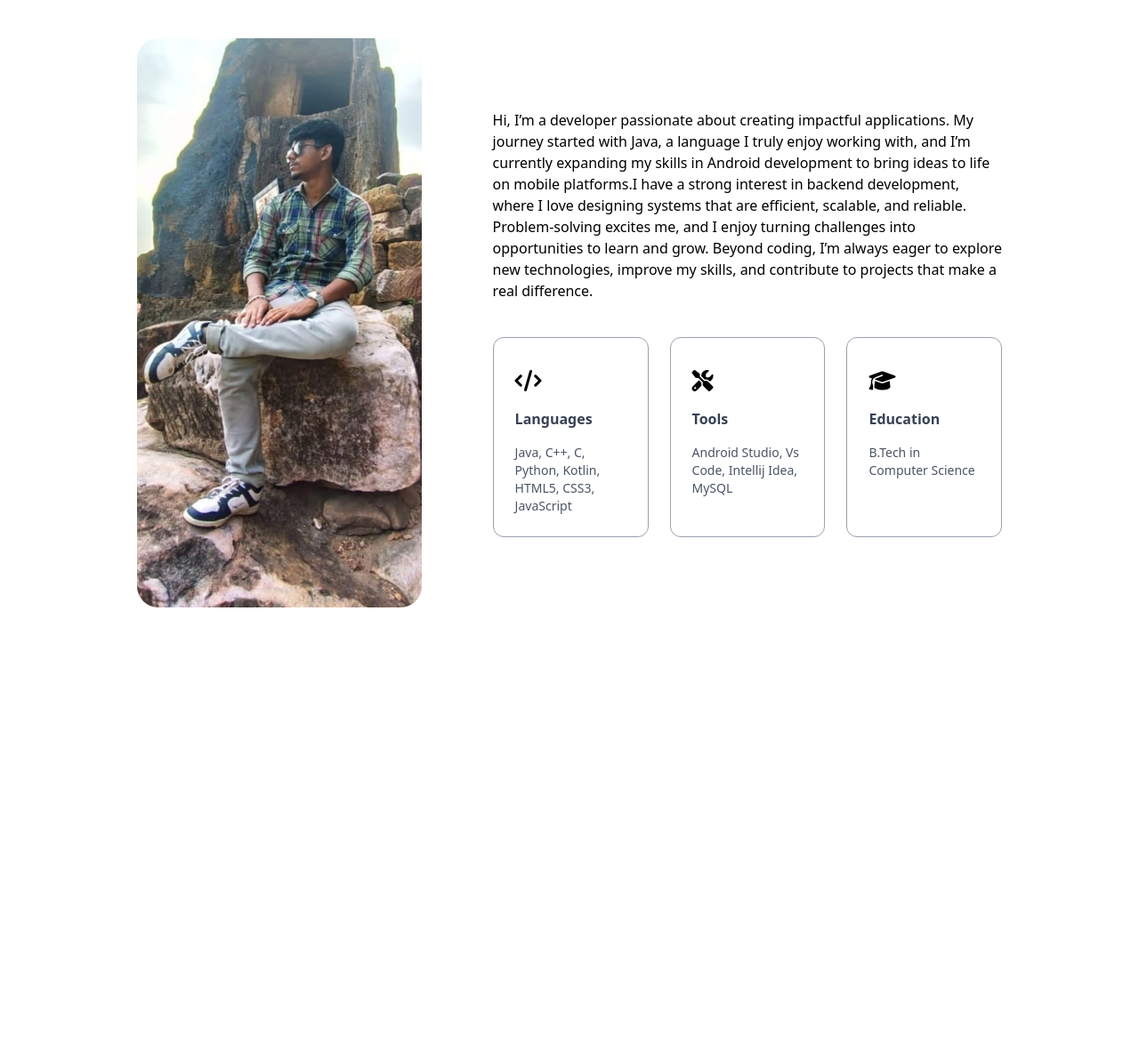
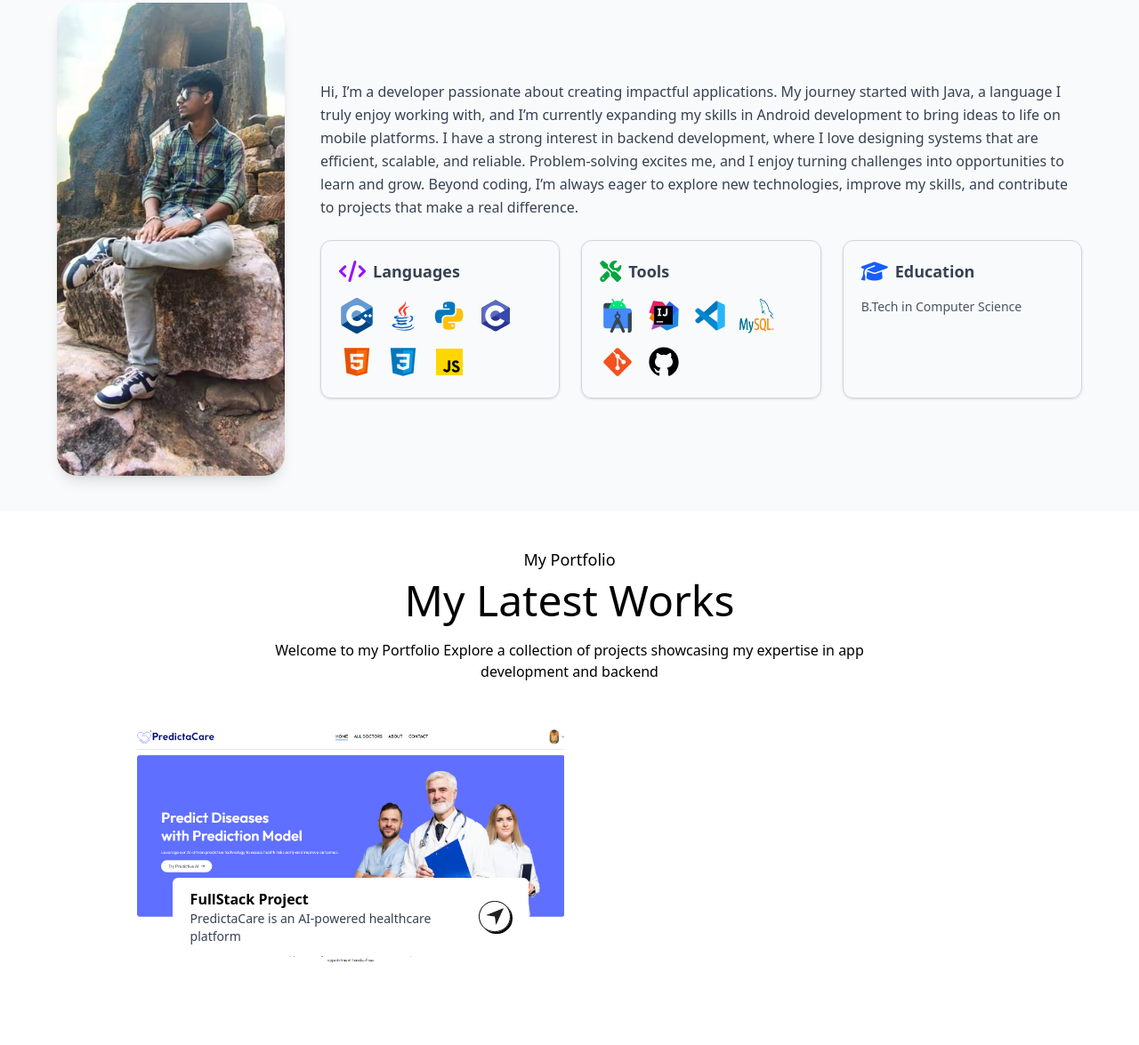
Before and after one commit to ErenYeager2004/Portfolio, a plain HTML site: page index.html in a window 1280 px wide. Shown: the part 961-2136 px from the top of the page at 89% size. Before the commit the page ends 1764 px from the top, so only its background shows below. Drawn offline with nearby package versions, Linux system fonts and the light colour scheme.

Commit message:
updating about me section and added project section

```diff
--- a/index.html
+++ b/index.html
@@ -1,5 +1,5 @@
 <!DOCTYPE html>
-<html lang="en">
+<html lang="en" class="scroll-smooth">
 
 <head>
   <meta charset="UTF-8">
@@ -70,43 +70,101 @@
   </div>
 
   <!-----------------------------About me--------------------------------------------->
-  <div id="about" class="w-full px-[12%] py-10">
-    <h4 class="text-center mb-2 text-lg">Introduction </h4>
-    <h2 class="text-center text-5xl">About me</h2>
+  <div id="about" class="w-full px-6 sm:px-12 lg:px-16 py-10 bg-gray-50 scroll-mt-20">
+    <h4 class="text-center text-lg mb-2 text-gray-600">Introduction</h4>
+    <h2 class="text-center text-4xl sm:text-5xl font-bold mb-10 text-gray-800">About Me</h2>
 
-    <div class="flex w-full flex-col lg:flex-row items-center gap-20 my-20">
-      <div class="max-w-max mx-auto relative">
-        <img src="images/About-img.jpeg" class="w-50 h-160 sm:w-80 rounded-3xl max-w-none">
+    <div class="flex flex-col lg:flex-row items-center gap-10 max-w-6xl mx-auto">
+      <!-- Image Section -->
+      <div class="flex justify-center">
+        <img src="images/About-img.jpeg" alt="Debjit About Me" class="rounded-3xl w-64 h-auto object-cover shadow-lg">
       </div>
-      <div class="flex-1">
-        <p class="mb-10 max-w-2xl">
+
+      <!-- Content Section -->
+      <div class="flex-1 space-y-6">
+        <p class="text-gray-700 leading-relaxed">
           Hi, I’m a developer passionate about creating impactful applications. My journey started with Java, a language
           I truly enjoy working with, and I’m currently expanding my skills in Android development to bring ideas to
-          life on mobile platforms.I have a strong interest in backend development, where I love designing systems that are efficient, scalable,
-          and reliable. Problem-solving excites me, and I enjoy turning challenges into opportunities to learn and grow.
-          Beyond coding, I’m always eager to explore new technologies, improve my skills, and contribute to projects
-          that make a real difference.
+          life on mobile platforms. I have a strong interest in backend development, where I love designing systems that
+          are efficient, scalable, and reliable. Problem-solving excites me, and I enjoy turning challenges into
+          opportunities
+          to learn and grow. Beyond coding, I’m always eager to explore new technologies, improve my skills, and
+          contribute
+          to projects that make a real difference.
         </p>
-        <ul class="grid grid-cols-1 sm:grid-cols-3 gap-6 max-w-2xl">
-          <li class="border-[0.5px] border-gray-400 rounded-xl p-6 cursor-pointer hover:bg-[#fcf4ff]
-          hover:-translate-y-1 duration-500 hover:shadow-[4px_4px_0_#000]">
-            <i class="fa-solid fa-code text-2xl mt-3"></i>
-            <h3 class="my-4 font-semibold text-gray-700">Languages</h3>
-            <p class="text-gray-600 text-sm">Java, C++, C, Python, Kotlin, HTML5, CSS3, JavaScript</p>
-          </li>
-          <li class="border-[0.5px] border-gray-400 rounded-xl p-6 cursor-pointer hover:bg-[#fcf4ff]
-          hover:-translate-y-1 duration-500 hover:shadow-[4px_4px_0_#000]">
-           <i class="fa-solid fa-tools text-2xl mt-3"></i>
-            <h3 class="my-4 font-semibold text-gray-700">Tools</h3>
-            <p class="text-gray-600 text-sm">Android Studio, Vs Code, Intellij Idea, MySQL</p>
-          </li>
-          <li class="border-[0.5px] border-gray-400 rounded-xl p-6 cursor-pointer hover:bg-[#fcf4ff]
-          hover:-translate-y-1 duration-500 hover:shadow-[4px_4px_0_#000]">
-             <i class="fa-solid fa-graduation-cap text-2xl mt-3"></i>
-            <h3 class="my-4 font-semibold text-gray-700">Education</h3>
+
+        <div class="grid grid-cols-1 md:grid-cols-3 gap-6">
+          <!-- Languages -->
+          <div
+            class="border border-gray-300 rounded-xl p-5 hover:bg-[#fcf4ff] hover:-translate-y-1 transition-transform duration-300 shadow-sm">
+            <div class="flex items-center mb-4">
+              <i class="fa-solid fa-code text-2xl text-purple-600"></i>
+              <h3 class="ml-2 text-lg font-semibold text-gray-700">Languages</h3>
+            </div>
+            <div class="flex flex-wrap gap-3">
+              <img src="images/C++_Logo.svg" alt="C++" class="w-10 h-10">
+              <img src="images/java-logo.svg" alt="Java" class="w-10 h-10">
+              <img src="images/python.svg" alt="Python" class="w-10 h-10">
+              <img src="images/c.svg" alt="C" class="w-10 h-10">
+              <img src="images/html5.svg" alt="HTML5" class="w-10 h-10">
+              <img src="images/css3.svg" alt="CSS3" class="w-10 h-10">
+              <img src="images/javascript.svg" alt="JavaScript" class="w-10 h-10">
+            </div>
+          </div>
+
+          <!-- Tools -->
+          <div
+            class="border border-gray-300 rounded-xl p-5 hover:bg-[#fcf4ff] hover:-translate-y-1 transition-transform duration-300 shadow-sm">
+            <div class="flex items-center mb-4">
+              <i class="fa-solid fa-tools text-2xl text-green-600"></i>
+              <h3 class="ml-2 text-lg font-semibold text-gray-700">Tools</h3>
+            </div>
+            <div class="flex flex-wrap gap-3">
+              <img src="images/android-studio.svg" alt="Android Studio" class="w-10 h-10">
+              <img src="images/intellij-idea.svg" alt="IntelliJ IDEA" class="w-10 h-10">
+              <img src="images/visual-studio-code-2019.svg" alt="VS Code" class="w-10 h-10">
+              <img src="images/logo-mysql.png" alt="MySQL" class="w-10 h-10">
+              <img src="images/git.svg" alt="Git" class="w-10 h-10">
+              <img src="images/github.svg" alt="GitHub" class="w-10 h-10">
+            </div>
+          </div>
+
+          <!-- Education -->
+          <div
+            class="border border-gray-300 rounded-xl p-5 hover:bg-[#fcf4ff] hover:-translate-y-1 transition-transform duration-300 shadow-sm">
+            <div class="flex items-center mb-4">
+              <i class="fa-solid fa-graduation-cap text-2xl text-blue-600"></i>
+              <h3 class="ml-2 text-lg font-semibold text-gray-700">Education</h3>
+            </div>
             <p class="text-gray-600 text-sm">B.Tech in Computer Science</p>
-          </li>
-        </ul>
+          </div>
+        </div>
+      </div>
+    </div>
+  </div>
+  <!---------------------------My Work---------------------------------------->
+  <div id="my_work" class="w-full px-[12%] py-10 scroll-mt-20">
+    <h4 class="text-center mb-2 text-lg">My Portfolio</h4>
+    <h2 class="text-center text-5xl">My Latest Works</h2>
+    <p class="text-center max-w-2xl mx-auto mt-5 mb-12"> Welcome to my Portfolio
+      Explore a collection of projects showcasing my expertise in app development and backend
+    </p>
+
+    <div class="grid grid-cols-4 my-10 gap-5">
+      <div
+        class="w-120 h-70 bg-[url('./images/project-1.png')] bg-no-repeat bg-cover bg-center rounded-lg relative cursor-pointer group">
+        <div
+          class="bg-white w-10/12 rounded-md absolute bottom-5 left-1/2 transform -translate-x-1/2 py-3 px-5 flex items-center justify-between duration-500 group-hover:bottom-7">
+          <div>
+            <h2 class="font-semibold">FullStack Project</h2>
+            <p class="text-sm text-gray-700">PredictaCare is an AI-powered healthcare platform</p>
+          </div>
+          <div class="border rounded-full border-black w-9 aspect-square
+          flex items-center justify-center shadow-[2px_2px_0_#000] group-hover:bg-lime-300
+          transition">
+            <img src="images/send-icon.png" class="w-5">
+          </div>
+        </div>
       </div>
     </div>
   </div>
```
